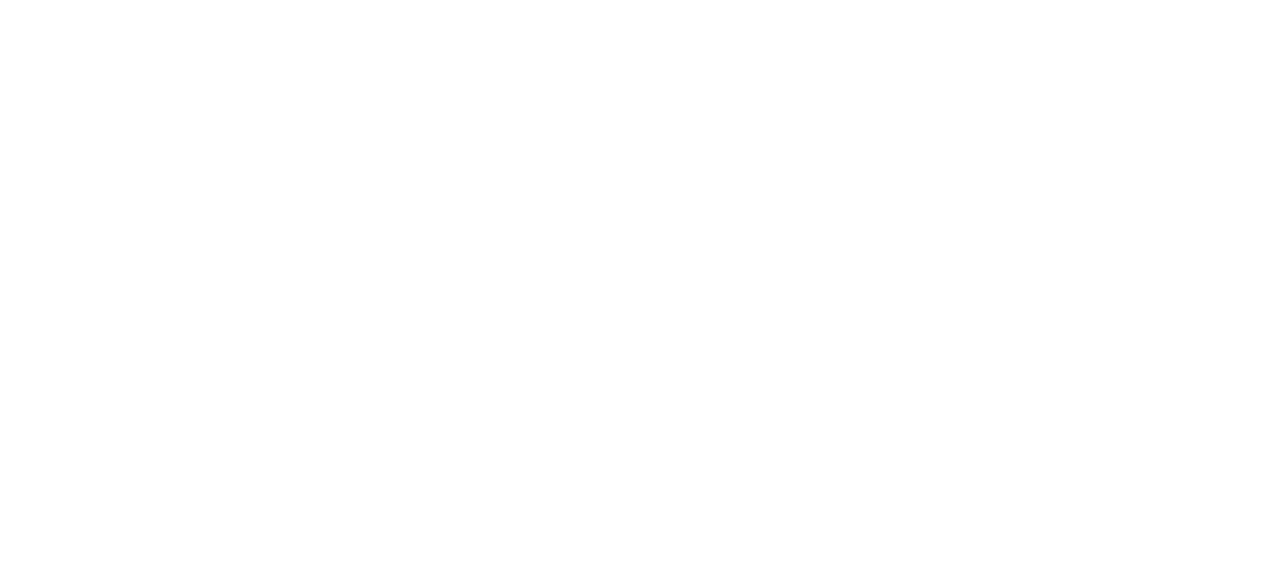
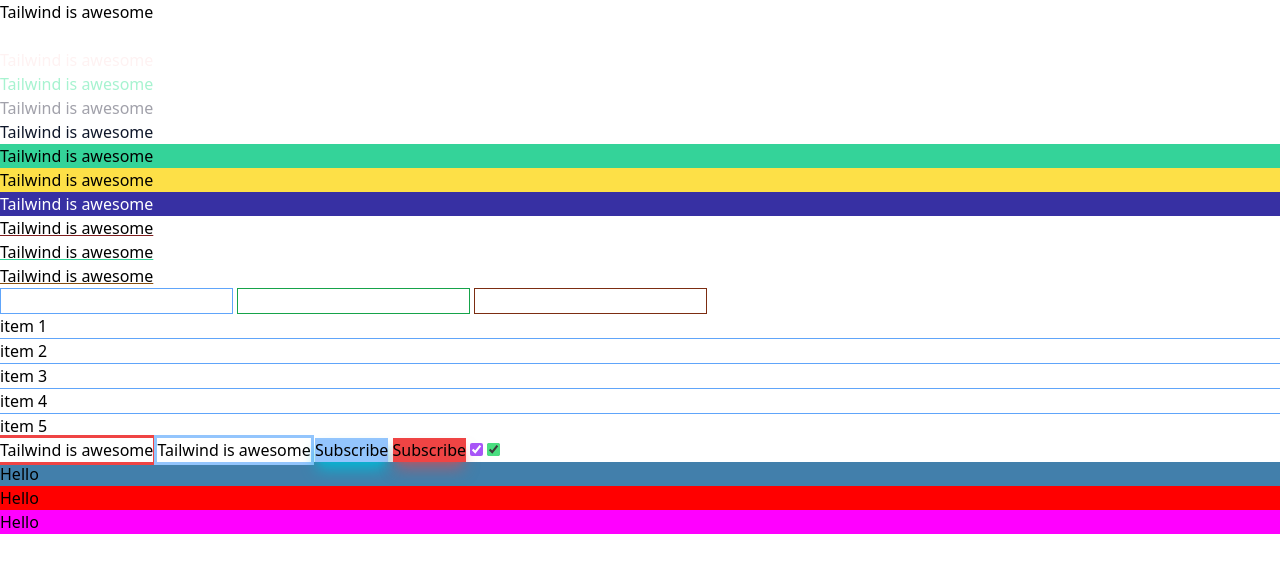
Before and after one commit to sprmke/learn_tailwind_fundamentals, a plain HTML site: page 02-colors/index.html in a window 1280 px wide. Drawn offline with nearby package versions, Linux system fonts and the light colour scheme.

```diff
--- a/02-colors/index.html
+++ b/02-colors/index.html
@@ -12,21 +12,52 @@
     <!-- white, black, red, green, blue, orange, yellow, purple, lime, emerald, teal, cyan, indigo, violet, fuchsia, pink, rose, sky, gray, slate, zinc, neutral, stone, amber,  -->
 
     <!-- Text Colors -->
+    <p class="text-black">Tailwind is awesome</p>
+    <p class="text-white">Tailwind is awesome</p>
+    <p class="text-red-50">Tailwind is awesome</p>
+    <p class="text-emerald-200">Tailwind is awesome</p>
+    <p class="text-zinc-400">Tailwind is awesome</p>
+    <p class="text-slate-900">Tailwind is awesome</p>
 
     <!-- Background Colors -->
+    <p class="bg-emerald-400">Tailwind is awesome</p>
+    <p class="bg-yellow-300">Tailwind is awesome</p>
+    <p class="bg-indigo-800 text-white">Tailwind is awesome</p>
 
     <!-- Text Underline -->
+    <p class="underline decoration-red-900">Tailwind is awesome</p>
+    <p class="underline decoration-emerald-400">Tailwind is awesome</p>
+    <p class="underline decoration-yellow-800">Tailwind is awesome</p>
 
     <!-- Border Colors -->
+    <input type="text" class="border border-blue-400" />
+    <input type="text" class="border border-green-600" />
+    <input type="text" class="border border-orange-900" />
 
     <!-- Divide Colors -->
+    <div class="divide-y divide-blue-400">
+      <div>item 1</div>
+      <div>item 2</div>
+      <div>item 3</div>
+      <div>item 4</div>
+      <div>item 5</div>
+    </div>
 
     <!-- Outline Colors -->
+    <button class="outline outline-red-500">Tailwind is awesome</button>
+    <button class="outline outline-blue-300">Tailwind is awesome</button>
 
     <!-- Box Shadow Colors (Opacity defaults to 100, but you can set it)-->
+    <button class="shadow-lg bg-blue-300 shadow-cyan-500">Subscribe</button>
+    <button class="shadow-lg bg-red-500 shadow-red-500/50">Subscribe</button>
 
     <!-- Accent Colors -->
+    <input type="checkbox" class="accent-purple-500" checked />
+    <input type="checkbox" class="accent-green-400" checked />
 
     <!-- Arbitrary Colors -->
+    <div class="bg-[#427fab]">Hello</div>
+    <div class="bg-[rgba(255,0,0)]">Hello</div>
+    <div class="bg-[fuchsia]">Hello</div>
   </body>
 </html>
```
Also changed, not shown: 03-container-spacing/index.html (+31 -1 lines).
